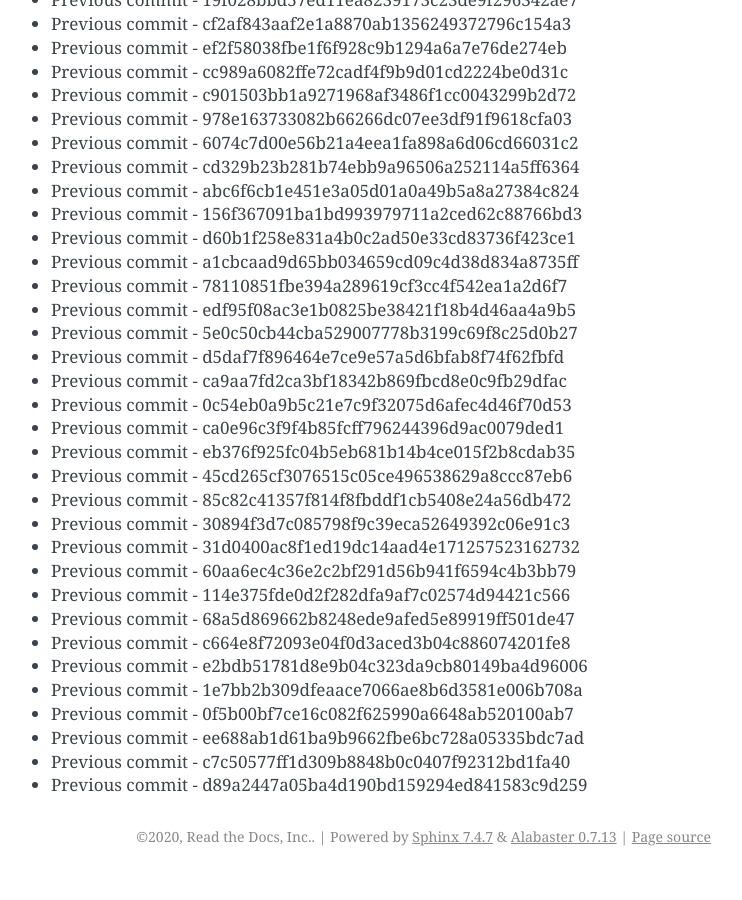
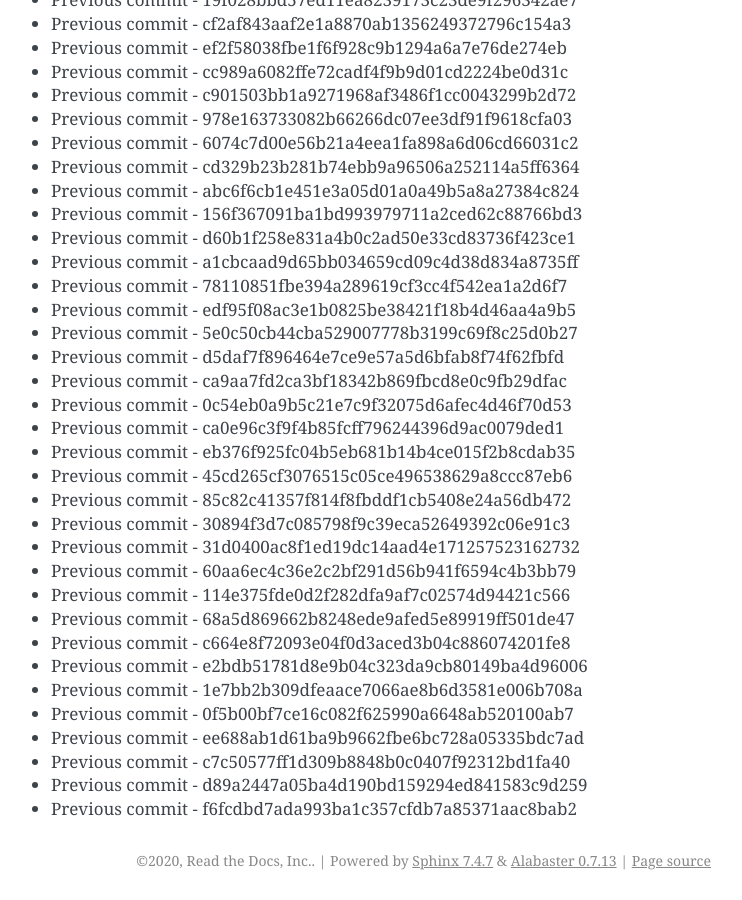
Before and after one commit to readthedocs/rtd-git-stresstest, a Sphinx documentation site: the page built from docs/updates.rst, in a window 1280 px wide and 900 px high, scrolled down 82826 px. Shown: the whole window, without its empty margins (399-1141 px from the left). Built offline with Sphinx 7.4.7, drawn with Linux system fonts in a browser that asks for light colours; before the commit the page ends 83702 px from its top, so only the background shows below that.

Commit message:
Generating commit from previous: f6fcdbd7ada993ba1c357cfdb7a85371aac8bab2

```diff
--- a/docs/updates.rst
+++ b/docs/updates.rst
@@ -3512,3 +3512,4 @@ It can be tested for any performance characteristics.
 * Previous commit - ee688ab1d61ba9b9662fbe6bc728a05335bdc7ad
 * Previous commit - c7c50577ff1d309b8848b0c0407f92312bd1fa40
 * Previous commit - d89a2447a05ba4d190bd159294ed841583c9d259
+* Previous commit - f6fcdbd7ada993ba1c357cfdb7a85371aac8bab2
```
